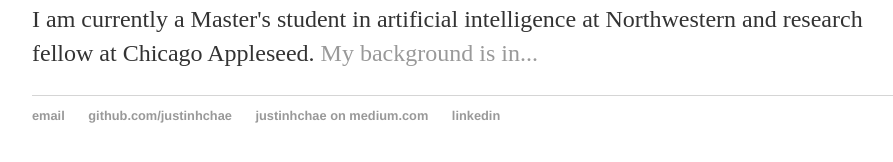
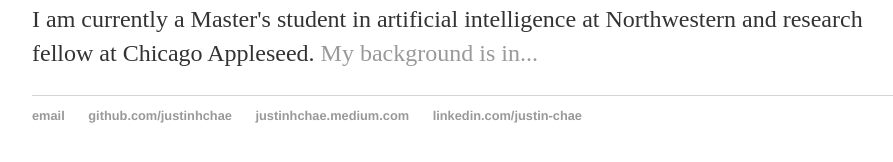
Before and after one commit to justinhchae/justinhchae.github.io, a Jekyll site: the page built from index.html, in a window 1280 px wide. Shown: the part 194-356 px from the top of the page, without its empty margins (160-1053 px from the left). Built offline with Jekyll 4.4.1, drawn with Linux system fonts in a browser that asks for light colours.

Commit message:
Update default.html

```diff
--- a/_layouts/default.html
+++ b/_layouts/default.html
@@ -23,8 +23,8 @@
 	    		<ul>
         		    <li><a href="mailto:justin.h.chae@gmail.com">email</a></li>
         		    <li><a href="https://github.com/justinhchae">github.com/justinhchae</a></li>
-					<li><a href="https://justinhchae.medium.com/">justinhchae on medium.com</a></li>
-					<li><a href="https://www.linkedin.com/in/justin-chae">linkedin</a></li>
+					<li><a href="https://justinhchae.medium.com/">justinhchae.medium.com</a></li>
+					<li><a href="https://www.linkedin.com/in/justin-chae">linkedin.com/justin-chae</a></li>
 				</ul>
 			</footer>
 		</body>
```
